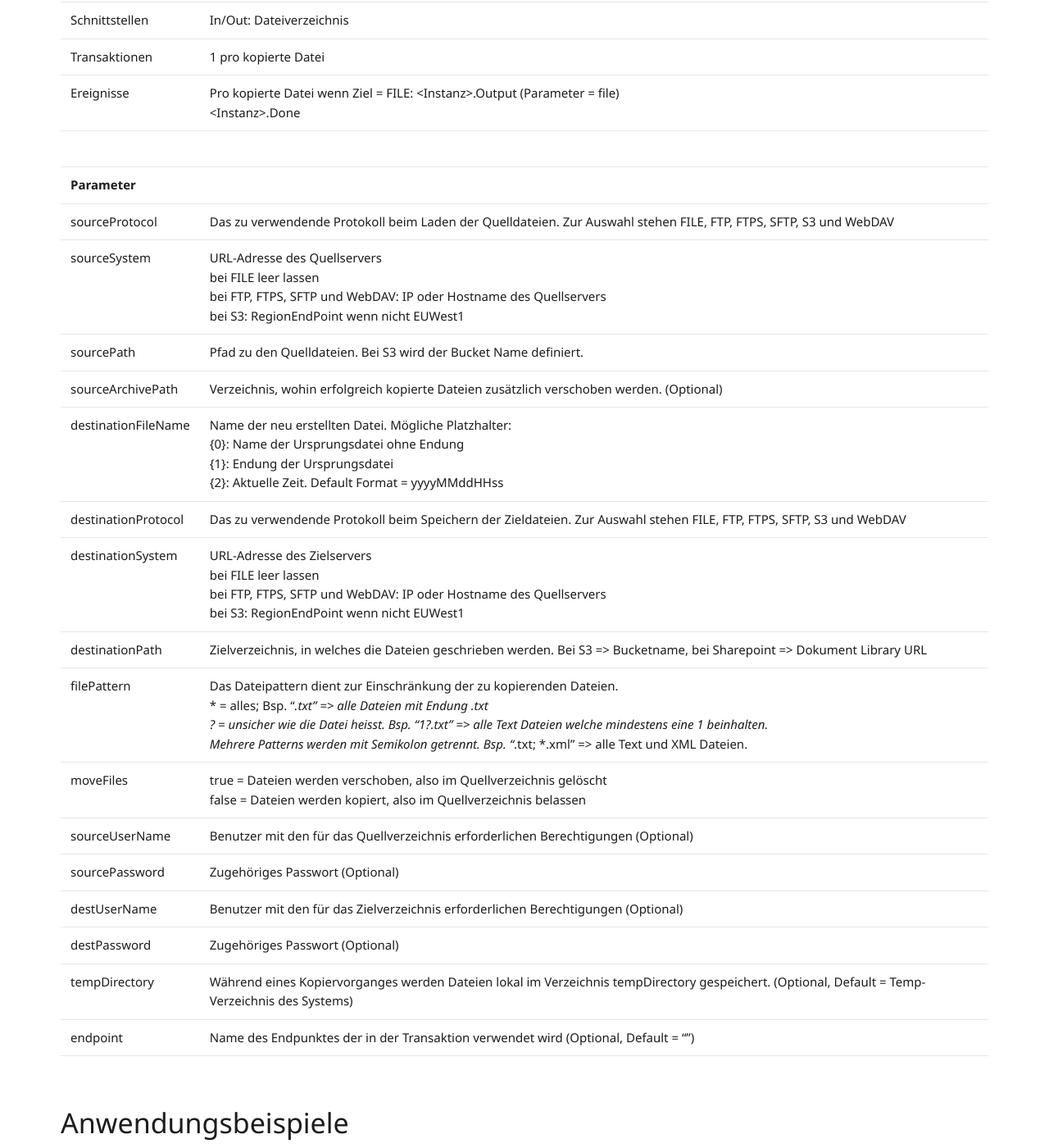
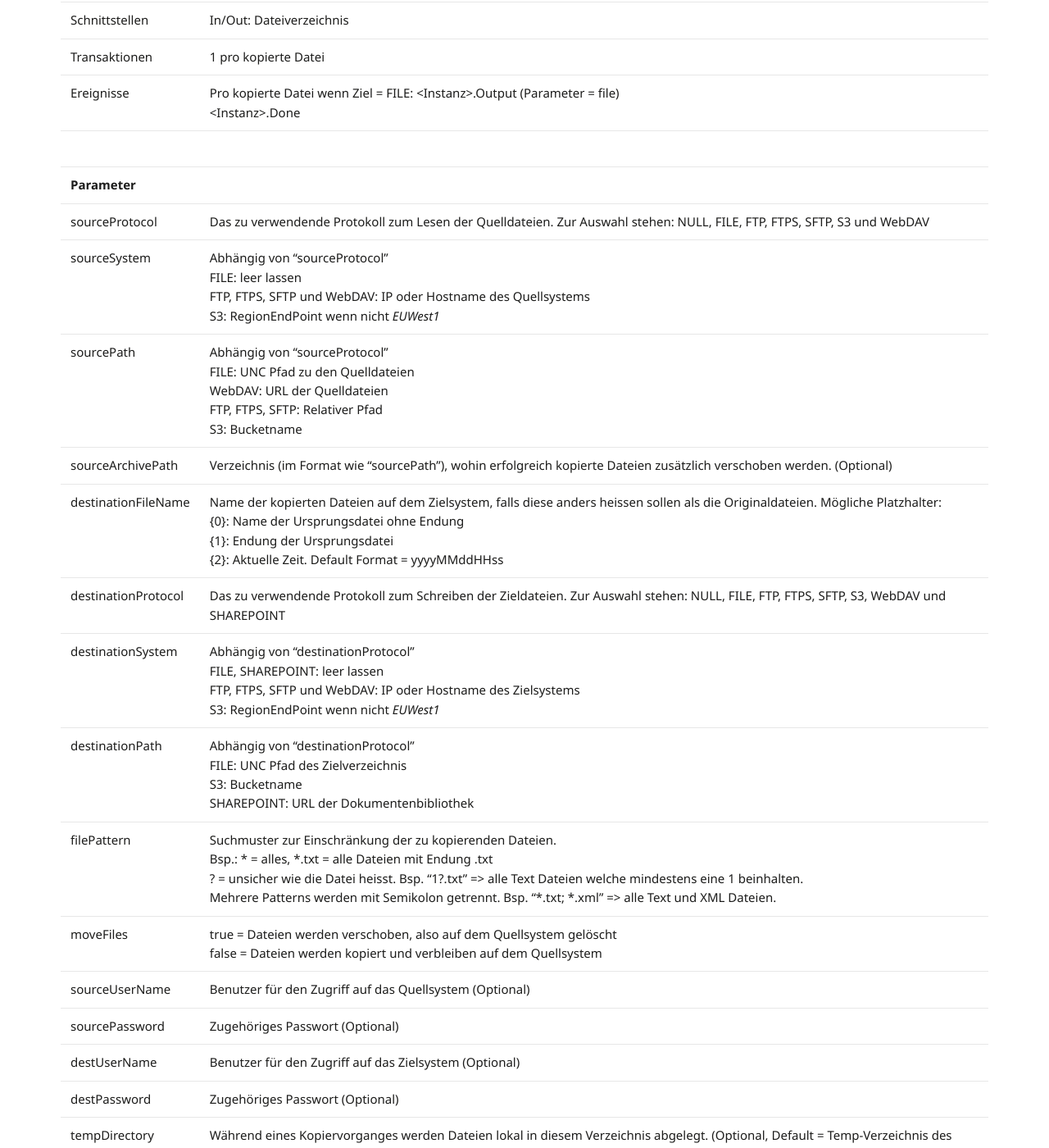
Before and after one commit to primesoft-group/oneconnexx-docs, a Jekyll site: the page built from _pages/addins/de/filecopy.md, in a window 1280 px wide and 1400 px high, scrolled down 503 px. Shown: the whole window at 82% size. Built offline with Jekyll 4.4.1, drawn with Linux system fonts in a browser that asks for light colours; nearby versions of some CDN libraries; some web fonts are replaced; some of the changed text lies outside the part shown.

Commit message:
Update filecopy.md

```diff
--- a/_pages/addins/de/filecopy.md
+++ b/_pages/addins/de/filecopy.md
@@ -4,7 +4,7 @@ title: FileCopy
 permalink: "addins/de/filecopy/"
 ---
 
-Das FileCopy Add-In wird dazu verwendet um Dateien in einem bestimmten Verzeichnis eines Systems auf ein anderes System mit einem bestimmten Protokoll zu kopieren. Das FileCopy Add-In unterstützt auch FTP und SFTP.<br /><br />
+Das FileCopy Add-In wird dazu verwendet um Dateien von einem Systems auf ein anderes System zu kopieren. Es werden die unterschiedlichsten Übertragungsprotokolle unterstützt..<br /><br />
 
 {:.table .table-striped}
 | --- | --- |
@@ -15,21 +15,21 @@ Das FileCopy Add-In wird dazu verwendet um Dateien in einem bestimmten Verzeichn
 | Ereignisse | Pro kopierte Datei wenn Ziel = FILE: &lt;Instanz&gt;.Output (Parameter = file)<br />&lt;Instanz&gt;.Done |
 | | |
 | __Parameter__ | |
-| sourceProtocol | Das zu verwendende Protokoll beim Laden der Quelldateien. Zur Auswahl stehen FILE, FTP, FTPS, SFTP, S3 und WebDAV |
-| sourceSystem | URL-Adresse des Quellservers <br />bei FILE leer lassen<br/>bei FTP, FTPS, SFTP und WebDAV: IP oder Hostname des Quellservers <br />bei S3: RegionEndPoint wenn nicht EUWest1 |
-| sourcePath | Pfad zu den Quelldateien. Bei S3 wird der Bucket Name definiert. |
-| sourceArchivePath | Verzeichnis, wohin erfolgreich kopierte Dateien zusätzlich verschoben werden. (Optional) |
-| destinationFileName | Name der neu erstellten Datei. Mögliche Platzhalter: <br /> {0}: Name der Ursprungsdatei ohne Endung <br /> {1}: Endung der Ursprungsdatei <br /> {2}: Aktuelle Zeit. Default Format = yyyyMMddHHss |
-| destinationProtocol | Das zu verwendende Protokoll beim Speichern der Zieldateien. Zur Auswahl stehen FILE, FTP, FTPS, SFTP, S3 und WebDAV |
-| destinationSystem | URL-Adresse des Zielservers<br />bei FILE leer lassen<br/>bei FTP, FTPS, SFTP und WebDAV: IP oder Hostname des Quellservers <br /> bei S3: RegionEndPoint wenn nicht EUWest1 |
-| destinationPath | Zielverzeichnis, in welches die Dateien geschrieben werden. Bei S3 => Bucketname, bei Sharepoint => Dokument Library URL |
-| filePattern | Das Dateipattern dient zur Einschränkung der zu kopierenden Dateien. <br /> * = alles; Bsp. "*.txt" => alle Dateien mit Endung .txt <br />? = unsicher wie die Datei heisst. Bsp. "1?.txt" => alle Text Dateien welche mindestens eine 1 beinhalten. <br />Mehrere Patterns werden mit Semikolon getrennt. Bsp. "*.txt; *.xml" => alle Text und XML Dateien. |
-| moveFiles | true = Dateien werden verschoben, also im Quellverzeichnis  gelöscht<br />false = Dateien werden kopiert, also im Quellverzeichnis belassen |
-| sourceUserName | Benutzer mit den für das Quellverzeichnis erforderlichen Berechtigungen (Optional) |
+| sourceProtocol | Das zu verwendende Protokoll zum Lesen der Quelldateien. Zur Auswahl stehen: NULL, FILE, FTP, FTPS, SFTP, S3 und WebDAV |
+| sourceSystem | Abhängig von "sourceProtocol"<br />FILE: leer lassen<br/>FTP, FTPS, SFTP und WebDAV: IP oder Hostname des Quellsystems <br />S3: RegionEndPoint wenn nicht *EUWest1* |
+| sourcePath | Abhängig von "sourceProtocol"<br />FILE: UNC Pfad zu den Quelldateien<br />WebDAV: URL der Quelldateien<br />FTP, FTPS, SFTP: Relativer Pfad<br /> S3: Bucketname |
+| sourceArchivePath | Verzeichnis (im Format wie "sourcePath"), wohin erfolgreich kopierte Dateien zusätzlich verschoben werden. (Optional) |
+| destinationFileName | Name der kopierten Dateien auf dem Zielsystem, falls diese anders heissen sollen als die Originaldateien. Mögliche Platzhalter: <br /> {0}: Name der Ursprungsdatei ohne Endung <br /> {1}: Endung der Ursprungsdatei <br /> {2}: Aktuelle Zeit. Default Format = yyyyMMddHHss |
+| destinationProtocol | Das zu verwendende Protokoll zum Schreiben der Zieldateien. Zur Auswahl stehen: NULL, FILE, FTP, FTPS, SFTP, S3, WebDAV und SHAREPOINT |
+| destinationSystem | Abhängig von "destinationProtocol"<br />FILE, SHAREPOINT: leer lassen<br/>FTP, FTPS, SFTP und WebDAV: IP oder Hostname des Zielsystems <br />S3: RegionEndPoint wenn nicht *EUWest1* |
+| destinationPath | Abhängig von "destinationProtocol"<br />FILE: UNC Pfad des Zielverzeichnis<br/>S3: Bucketname<br/>SHAREPOINT: URL der Dokumentenbibliothek |
+| filePattern | Suchmuster zur Einschränkung der zu kopierenden Dateien. <br />Bsp.: \* = alles, \*.txt = alle Dateien mit Endung .txt <br />? = unsicher wie die Datei heisst. Bsp. "1?.txt" => alle Text Dateien welche mindestens eine 1 beinhalten. <br />Mehrere Patterns werden mit Semikolon getrennt. Bsp. "*.txt; *.xml" => alle Text und XML Dateien. |
+| moveFiles | true = Dateien werden verschoben, also auf dem Quellsystem gelöscht<br />false = Dateien werden kopiert und verbleiben auf dem Quellsystem |
+| sourceUserName | Benutzer für den Zugriff auf das Quellsystem (Optional) |
 | sourcePassword | Zugehöriges Passwort (Optional) |
-| destUserName | Benutzer mit den für das Zielverzeichnis erforderlichen Berechtigungen (Optional) |
+| destUserName | Benutzer für den Zugriff auf das Zielsystem (Optional) |
 | destPassword | Zugehöriges Passwort (Optional) |
-| tempDirectory | Während eines Kopiervorganges werden Dateien lokal im Verzeichnis tempDirectory gespeichert. (Optional, Default = Temp-Verzeichnis des Systems) |
+| tempDirectory | Während eines Kopiervorganges werden Dateien lokal in diesem Verzeichnis abgelegt. (Optional, Default = Temp-Verzeichnis des Systems) |
 | endpoint | Name des Endpunktes der in der Transaktion verwendet wird (Optional, Default = "") |
 
 
```
